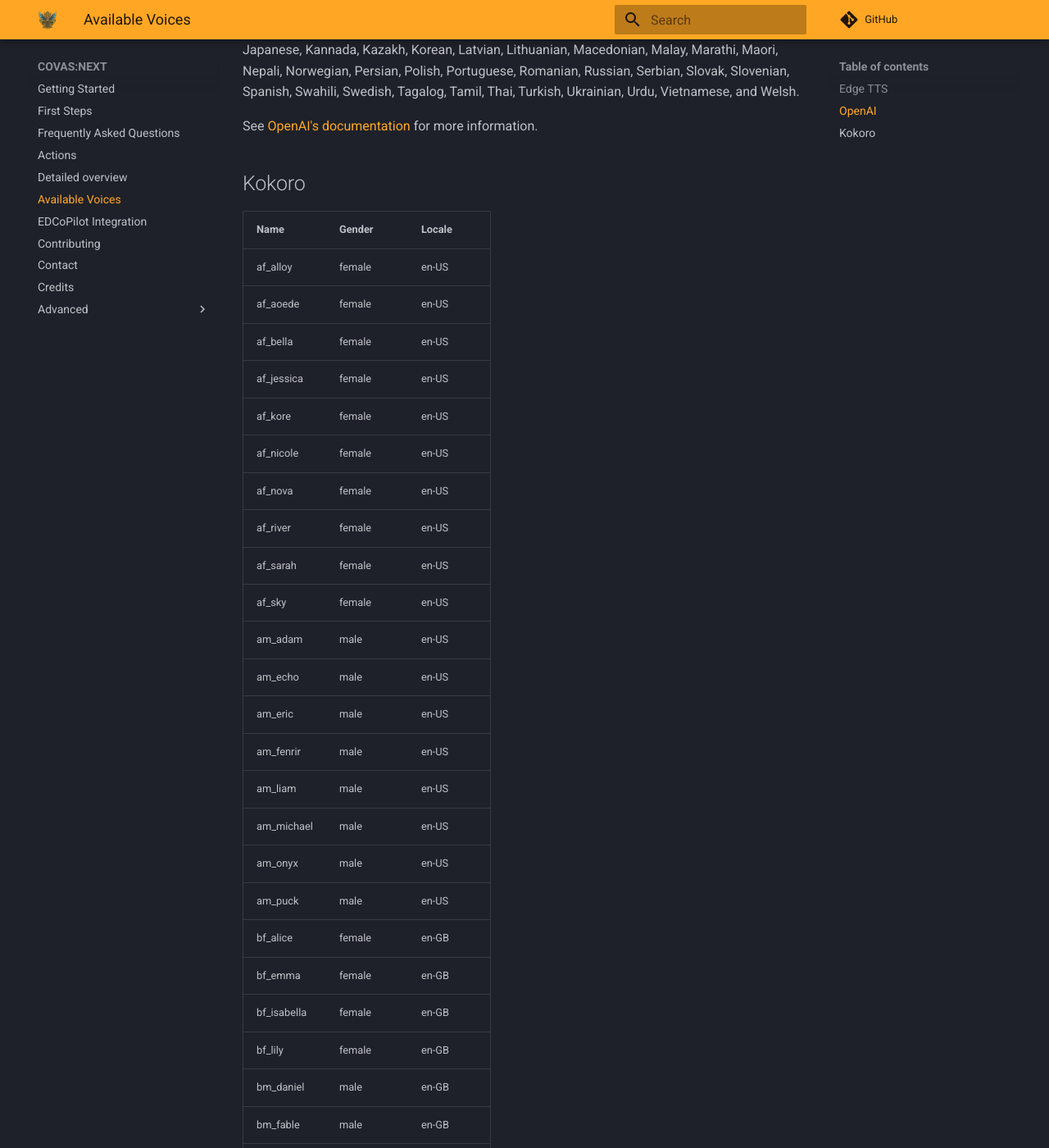
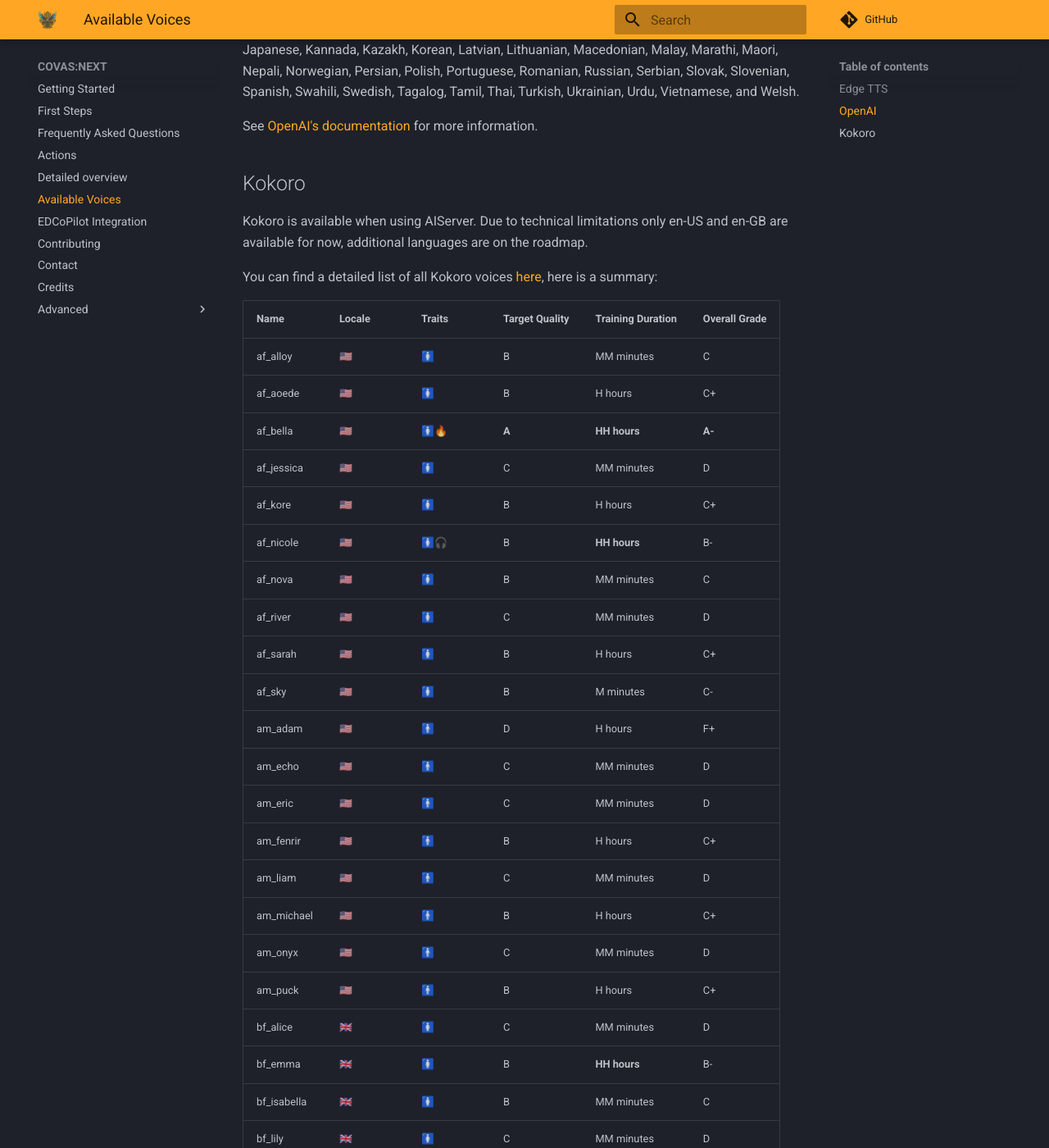
Before and after one commit to RatherRude/Elite-Dangerous-AI-Integration, an MkDocs documentation site: the page built from docs/40_edgeTTSVoices.md, in a window 1280 px wide and 1400 px high, scrolled down 14391 px. Shown: the whole window at 82% size. Built offline with MkDocs 1.6.1 and Material for MkDocs 9.7.7, drawn with Linux system fonts in a browser that asks for light colours; comment, search, counter and statistics services are not loaded; some of the changed text lies outside the part shown.

Commit message:
chore(docs): link to official kokoro voices page

```diff
--- a/docs/40_edgeTTSVoices.md
+++ b/docs/40_edgeTTSVoices.md
@@ -316,33 +316,35 @@
 See [OpenAI's documentation](https://platform.openai.com/docs/guides/text-to-speech) for more information.
 
 ## Kokoro
-| Name        | Gender | Locale |
-| ----------- |--------|--------|
-| af_alloy    | female | en-US  |
-| af_aoede    | female | en-US  |
-| af_bella    | female | en-US  |
-| af_jessica  | female | en-US  |
-| af_kore     | female | en-US  |
-| af_nicole   | female | en-US  |
-| af_nova     | female | en-US  |
-| af_river    | female | en-US  |
-| af_sarah    | female | en-US  |
-| af_sky      | female | en-US  |
-| am_adam     | male   | en-US  |
-| am_echo     | male   | en-US  |
-| am_eric     | male   | en-US  |
-| am_fenrir   | male   | en-US  |
-| am_liam     | male   | en-US  |
-| am_michael  | male   | en-US  |
-| am_onyx     | male   | en-US  |
-| am_puck     | male   | en-US  |
-| bf_alice    | female | en-GB  |
-| bf_emma     | female | en-GB  |
-| bf_isabella | female | en-GB  |
-| bf_lily     | female | en-GB  |
-| bm_daniel   | male   | en-GB  |
-| bm_fable    | male   | en-GB  |
-| bm_george   | male   | en-GB  |
-| bm_lew      | male   | en-GB  |
+Kokoro is available when using AIServer. Due to technical limitations only en-US and en-GB are available for now, additional languages are on the roadmap.
 
-See [Kokoro on Huggingface](https://huggingface.co/hexgrad/Kokoro-82M) for more information.
+You can find a detailed list of all Kokoro voices [here](https://huggingface.co/hexgrad/Kokoro-82M/blob/main/VOICES.md), here is a summary:
+
+| Name | Locale | Traits | Target Quality | Training Duration | Overall Grade |
+| ---- | ------ | ------ | -------------- | ----------------- | ------------- |
+| af_alloy | 🇺🇸 | 🚺 | B | MM minutes | C |
+| af_aoede | 🇺🇸 | 🚺 | B | H hours | C+ |
+| af_bella | 🇺🇸 | 🚺🔥 | **A** | **HH hours** | **A-** |
+| af_jessica | 🇺🇸 | 🚺 | C | MM minutes | D |
+| af_kore | 🇺🇸 | 🚺 | B | H hours | C+ |
+| af_nicole | 🇺🇸 | 🚺🎧 | B | **HH hours** | B- |
+| af_nova | 🇺🇸 | 🚺 | B | MM minutes | C |
+| af_river | 🇺🇸 | 🚺 | C | MM minutes | D |
+| af_sarah | 🇺🇸 | 🚺 | B | H hours | C+ |
+| af_sky | 🇺🇸 | 🚺 | B | M minutes | C- |
+| am_adam | 🇺🇸 | 🚹 | D | H hours | F+ |
+| am_echo | 🇺🇸 | 🚹 | C | MM minutes | D |
+| am_eric | 🇺🇸 | 🚹 | C | MM minutes | D |
+| am_fenrir | 🇺🇸 | 🚹 | B | H hours | C+ |
+| am_liam | 🇺🇸 | 🚹 | C | MM minutes | D |
+| am_michael | 🇺🇸 | 🚹 | B | H hours | C+ |
+| am_onyx | 🇺🇸 | 🚹 | C | MM minutes | D |
+| am_puck | 🇺🇸 | 🚹 | B | H hours | C+ |
+| bf_alice | 🇬🇧 | 🚺 | C | MM minutes | D |
+| bf_emma | 🇬🇧 | 🚺 | B | **HH hours** | B- |
+| bf_isabella | 🇬🇧 | 🚺 | B | MM minutes | C |
+| bf_lily | 🇬🇧 | 🚺 | C | MM minutes | D |
+| bm_daniel | 🇬🇧 | 🚹 | C | MM minutes | D |
+| bm_fable | 🇬🇧 | 🚹 | B | MM minutes | C |
+| bm_george | 🇬🇧 | 🚹 | B | MM minutes | C |
+| bm_lewis | 🇬🇧 | 🚹 | C | H hours | D+ |
```
